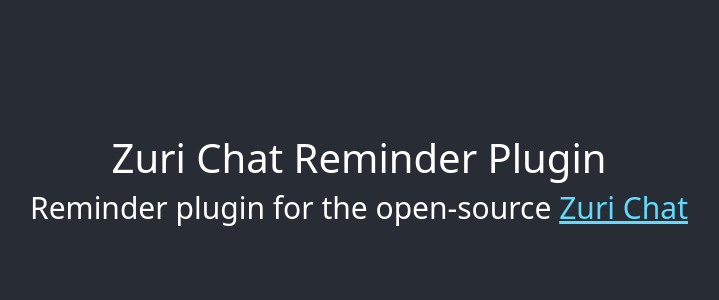
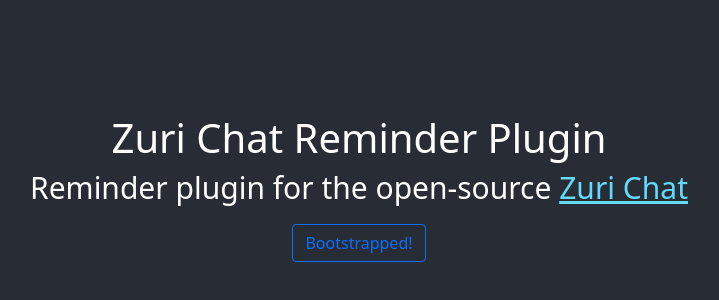
Before and after one commit to zurichat/zc_plugin_deadlines, a React (Create React App) app in the folder frontend/: page / in a window 1280 px wide. Shown: the part 212-512 px from the top of the page, without its empty margins (281-1000 px from the left). Built offline with nearby package versions, Linux system fonts and the light colour scheme.

Commit message:
add example react-bootstrap component

```diff
--- a/frontend/src/App.jsx
+++ b/frontend/src/App.jsx
@@ -1,4 +1,5 @@
 import React from 'react'
+import Button from 'react-bootstrap/Button'
 
 const App = () => {
 	return (
@@ -11,6 +12,7 @@
 						Zuri Chat
 					</a>
 				</p>
+				<Button variant="outline-primary">Bootstrapped!</Button>
 			</header>
 		</div>
 	)
```
